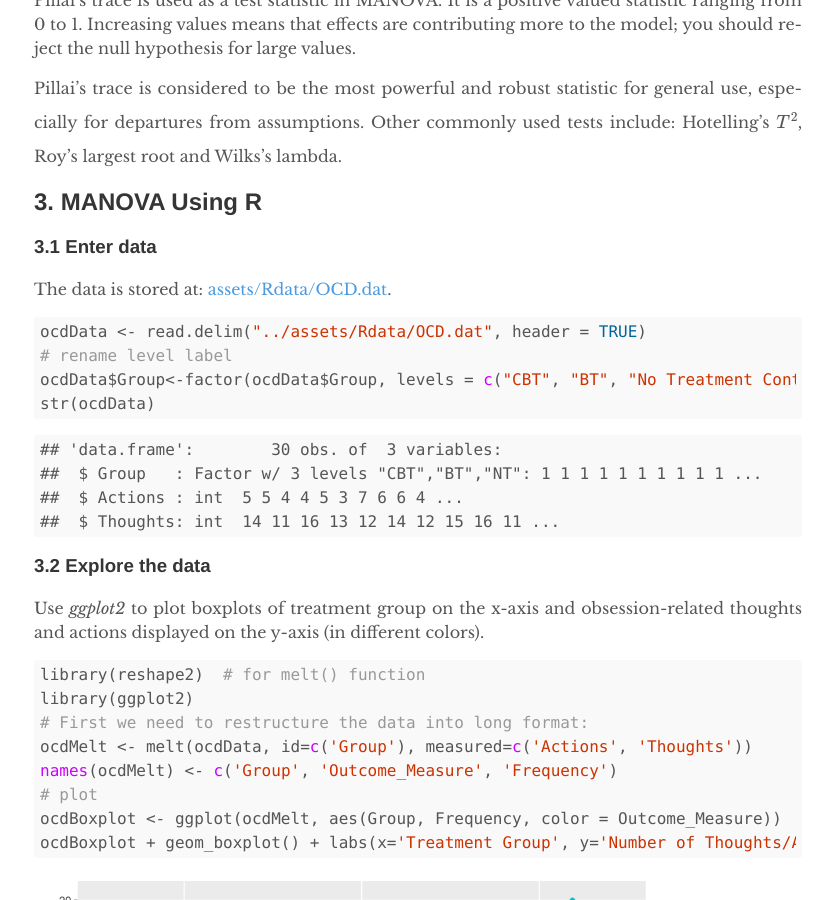
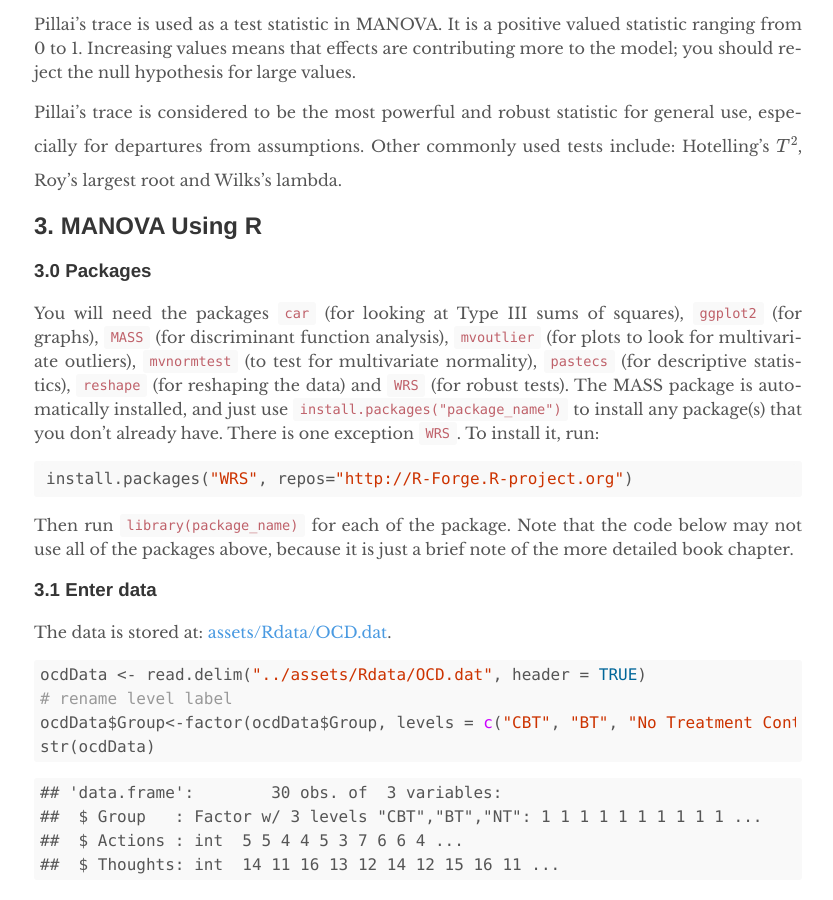
Before and after one commit to gaopinghuang0/gaopinghuang0.github.io, a Jekyll site: the page built from _posts/2017-11-20-MANOVA-notes-and-R-code.md, in a window 1280 px wide and 900 px high, scrolled down 2195 px. Shown: the whole window, without its empty margins (222-1055 px from the left). Built offline with Jekyll 4.4.1, drawn with Linux system fonts in a browser that asks for light colours; formulas are drawn with MathJax 3; comment, search, counter and statistics services are not loaded.

Commit message:
Add packages for MANOVA

````diff
--- a/_posts/2017-11-20-MANOVA-notes-and-R-code.md
+++ b/_posts/2017-11-20-MANOVA-notes-and-R-code.md
@@ -61,6 +61,13 @@ Pillai's trace is considered to be the most powerful and robust statistic for ge
 
 
 ## 3. MANOVA Using R
+
+### 3.0 Packages
+You will need the packages `car` (for looking at Type III sums of squares), `ggplot2` (for graphs), `MASS` (for discriminant function analysis), `mvoutlier` (for plots to look for multivariate outliers), `mvnormtest` (to test for multivariate normality), `pastecs` (for descriptive statistics), `reshape` (for reshaping the data) and `WRS` (for robust tests). The MASS package is automatically installed, and just use `install.packages("package_name")` to install any package(s) that you don't already have. There is one exception `WRS`. To install it, run:
+```R
+install.packages("WRS", repos="http://R-Forge.R-project.org")
+```
+Then run `library(package_name)` for each of the package. Note that the code below may not use all of the packages above, because it is just a brief note of the more detailed book chapter.
 
 ### 3.1 Enter data
 The data is stored at: [assets/Rdata/OCD.dat](/assets/Rdata/OCD.dat).
````
Also changed, not shown: _Rmd/2017-11-20-MANOVA-notes-and-R-code.Rmd (+7 -0 lines), Gemfile.lock, README.md.
